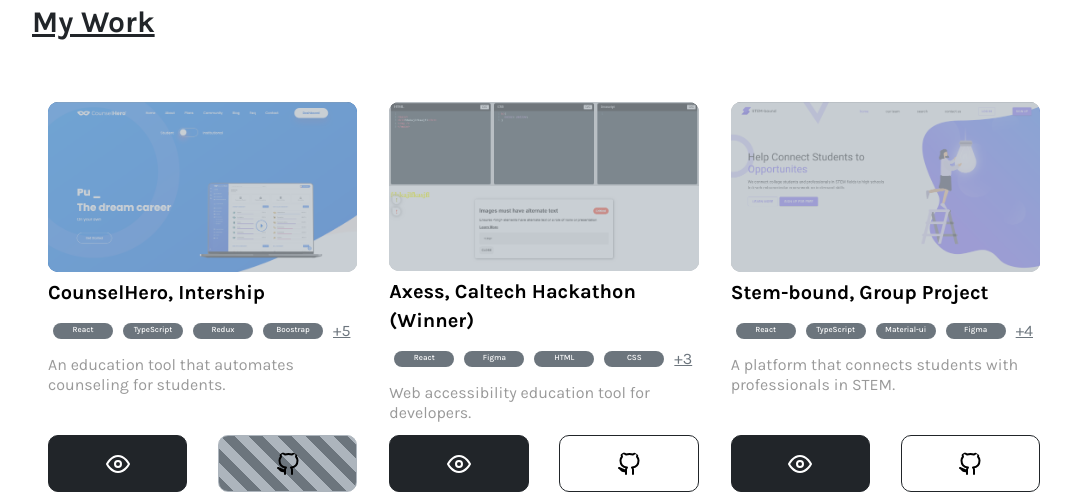
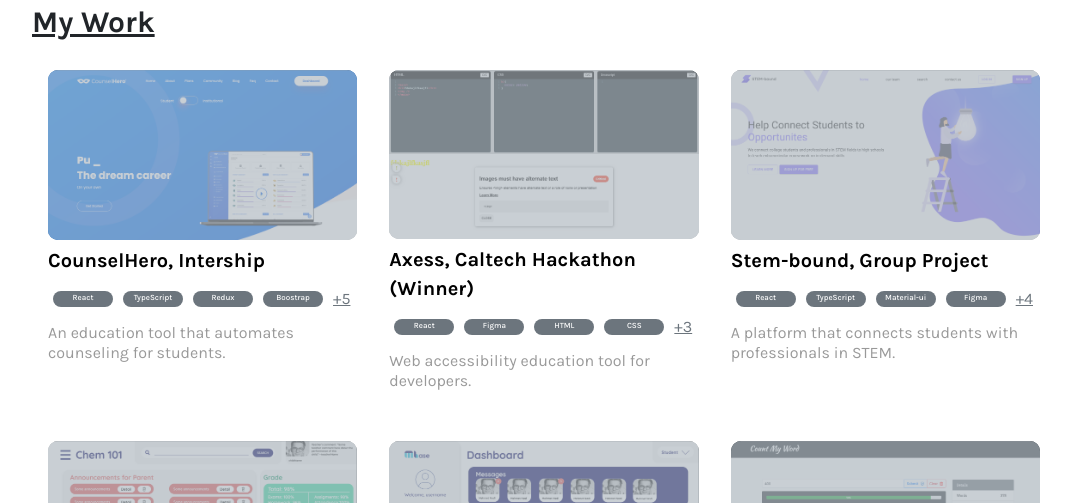
Before and after one commit to mehmetalperen/portfolio-3.0, a React (Create React App) app: page / in a window 1280 px wide. Shown: the part 449-952 px from the top of the page, without its empty margins (96-1173 px from the left). Built offline with nearby package versions, Linux system fonts and the light colour scheme.

Commit message:
show action btns on hover

```diff
--- a/src/components/ProjectCard.jsx
+++ b/src/components/ProjectCard.jsx
@@ -14,7 +14,7 @@
     setIsShowMoreTags(!isShowMoreTags);
   };
   return (
-    <div className="project-card card border-0 m-3 mt-5 flex-fill">
+    <div className="project-card card border-0 m-3 mt-3 flex-fill">
       <div className="pj-img-wrapper">
         <div className="pj-img-container">
           <div className="img-filter"></div>
@@ -74,7 +74,7 @@
       <div className="pj-description">
         <p className="description">{props.projectObj.pjDescription}</p>
       </div>
-      <div className="pj-action-btn-container h-100">
+      <div className="pj-action-btn-container">
         <a
           target="_blank"
           href={props.projectObj.pjPreviewURL}
@@ -176,8 +176,19 @@
           display: flex;
           padding: 0;
           justify-content: space-between;
+          overflow: hidden;
           margin: 6px 0;
           align-items: end;
+          opacity: 0;
+          height: 0;
+          visibility: hidden;
+          -webkit-transition: opacity 1000ms, visibility 1000ms, height 1000ms;
+          transition: opacity 1000ms, visibility 1000ms, height 1000ms;
+        }
+        .project-card:hover .pj-action-btn-container {
+          visibility: visible;
+          opacity: 1;
+          height: auto;
         }
         .pj-action-btns {
           width: 45%;
```
